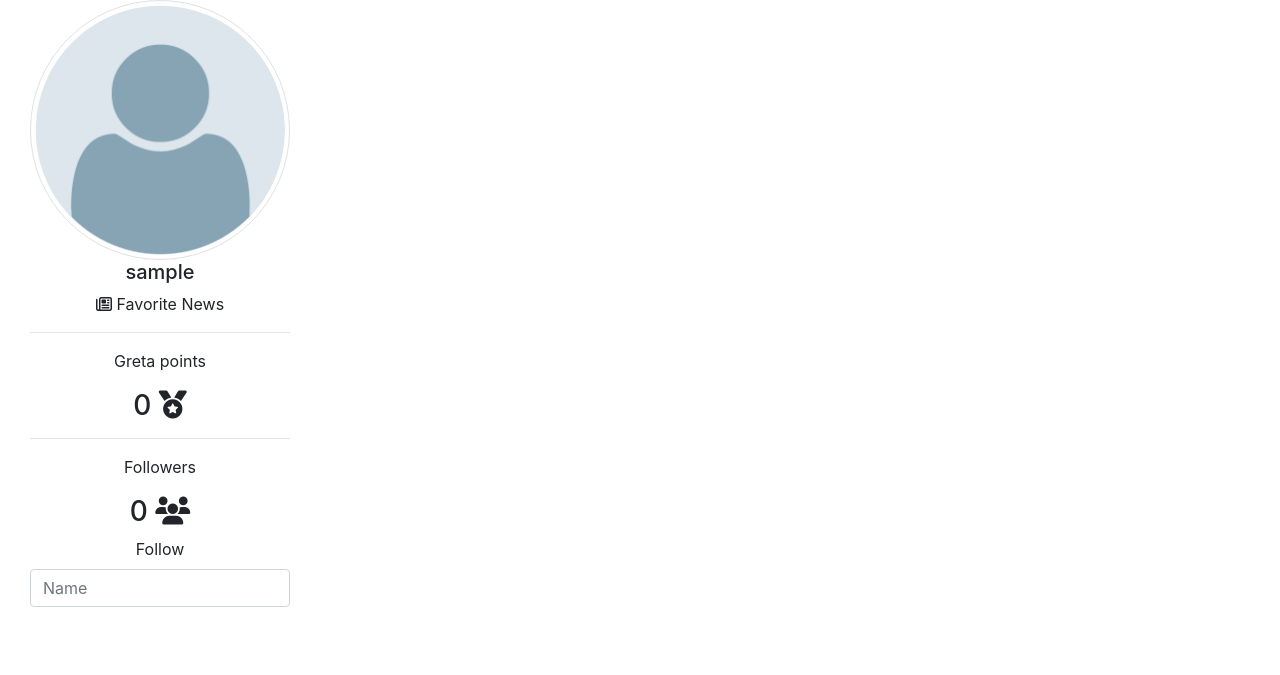
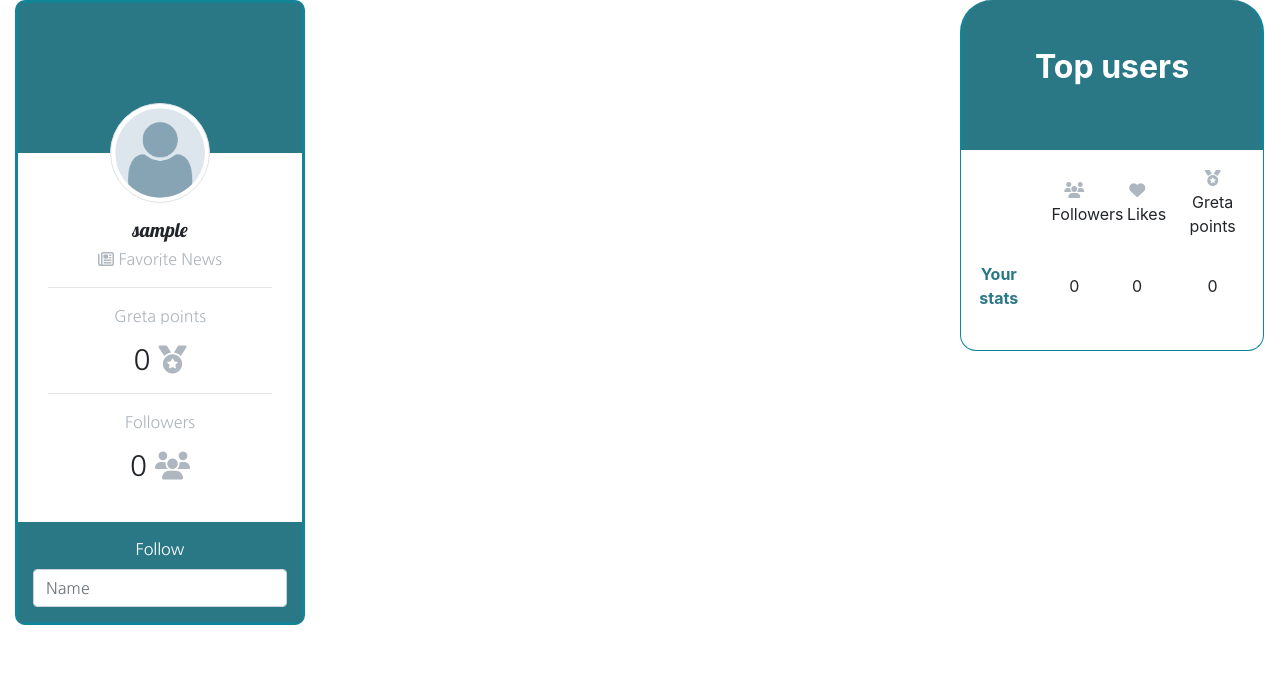
Before and after one commit to Iron-berg/ayGre-ta, a Node server app: page /user in a window 1280 px wide. Shown: the part 139-814 px from the top of the page. Before the commit the page ends 746 px from the top, so only its background shows below. Run offline with Node 20, Linux system fonts and the light colour scheme; the visitor is signed in with stand-in values (Sample User, id 1); data that the repository does not hold is empty; some libraries are stand-ins or nearby versions.

Commit message:
Generate dinamically leaderboard table

```diff
--- /dev/null
+++ b/public/stylesheets/components/_leaderboard.scss
@@ -0,0 +1,58 @@
+.leaderboard {
+	margin-right: 1em;
+	text-align: center;
+	.board-title {
+		background-color: #2a7886;
+		height: 150px;
+		border-top-right-radius: 1em;
+		border-top-left-radius: 1em;
+		color: #fff;
+		justify-content: center;
+		align-items: center;
+		font-size: 2rem;
+		font-weight: bold;
+	}
+	.row {
+		border-left: .1em solid #138496;
+		border-right: .1em solid #138496;
+	}
+	.table-heading {
+		padding-top: 1em;
+		div {
+			align-self: center;
+		}
+	}
+	.table-content > div {
+		padding: .5em .2em;
+	}
+	.current-user {
+		color: #2a7886;
+		font-weight: bold;
+	}
+	.stats {
+		align-self: center;
+	}
+
+	.table-content:last-of-type {
+		border-bottom: .1em solid #138496;
+		border-bottom-right-radius: 1em;
+		border-bottom-left-radius: 1em;
+		padding-bottom: 2em;
+	}
+}
+
+@media (max-width: 1024px) {
+	.table-heading p {
+		display: none;
+	}
+}
+@media (max-width: 425px) {
+	.table-heading {
+		p {
+			display: initial;
+		}
+		.col-4 {
+			align-self: center;
+		}
+	}
+}
--- a/public/stylesheets/style.scss
+++ b/public/stylesheets/style.scss
@@ -1,5 +1,9 @@
-@import "components/form", "components/modal", "components/newsCard",
-  "components/arrowButton", "components/profileCard";
+@import "components/form",
+	"components/modal",
+	"components/newsCard",
+	"components/arrowButton",
+	"components/profileCard",
+	"components/leaderboard";
 
 @import "layout/navbar", "layout/about";
 
--- a/routes/private.js
+++ b/routes/private.js
@@ -1,10 +1,28 @@
-const express = require("express");
+const express = require('express');
 const router = express.Router();
-const ensureLogin = require("connect-ensure-login");
+const ensureLogin = require('connect-ensure-login');
+const User = require('../models/user');
 
 // GET user private page
-router.get("/user", ensureLogin.ensureLoggedIn(), (req, res, next) => {
-  res.render("user");
+router.get('/user', ensureLogin.ensureLoggedIn(), async (req, res, next) => {
+	try {
+		const users = await User.find();
+		const platformUsers = users
+			.map(user => {
+				return {
+					username: user.username,
+					followers: user.followers,
+					gretaPoints: user.gretaPoints,
+					likes: user.gretaPoints > 0 ? (user.gretaPoints - user.followers) / 2 : 0,
+					isCurrentUser: req.user.username === user.username ? true : false
+				};
+			})
+			.sort((a, b) => b.gretaPoints - a.gretaPoints);
+
+		res.render('user', { platformUser: platformUsers });
+	} catch (error) {
+		console.log(error);
+	}
 });
 
 module.exports = router;
--- /dev/null
+++ b/views/partials/leaderboard.hbs
@@ -0,0 +1,32 @@
+<div class="leaderboard">
+  <div class="row board-title">
+    <p>Top users</p>
+  </div>
+  <div class="row table-heading">
+    <div class="col-3"></div>
+    <div class="col-3 text-center">
+      <i class="fas fa-users"></i>
+      <p>Followers</p>
+    </div>
+    <div class="col-2 text-center">
+      <i class="fas fa-heart"></i>
+      <p>Likes</p>
+    </div>
+    <div class="col-4 text-center">
+      <i class="fas fa-medal"></i>
+      <p>Greta points</p>
+    </div>
+  </div>
+  {{#each platformUser}}
+  <div class="row table-content">
+    {{#if isCurrentUser}}
+      <div class="col-3 current-user">Your stats</div>
+    {{else}}
+      <div class="col-3">{{username}}</div>
+    {{/if}}
+    <div class="col-3 text-center stats">{{followers}}</div>
+    <div class="col-2 text-center stats">{{likes}}</div>
+    <div class="col-4 text-center stats">{{gretaPoints}}</div>
+  </div>
+  {{/each}}
+</div>
--- a/views/user.hbs
+++ b/views/user.hbs
@@ -3,11 +3,11 @@
     <div class="col-12 col-md-3 user-data">
       {{> userprofile }}
     </div>
-    <div class="col-12 col-md-6 ranking-section">
+    <div class="col-12 col-md-6 timeline">
 
     </div>
-    <div class="col-12 col-md-3 timeline">
-
+    <div class="col-12 col-md-3 ranking-section">
+      {{> leaderboard}}
     </div>
   </div>
 </div>
```
Also changed, not shown: public/stylesheets/style.css, 1 other file.
